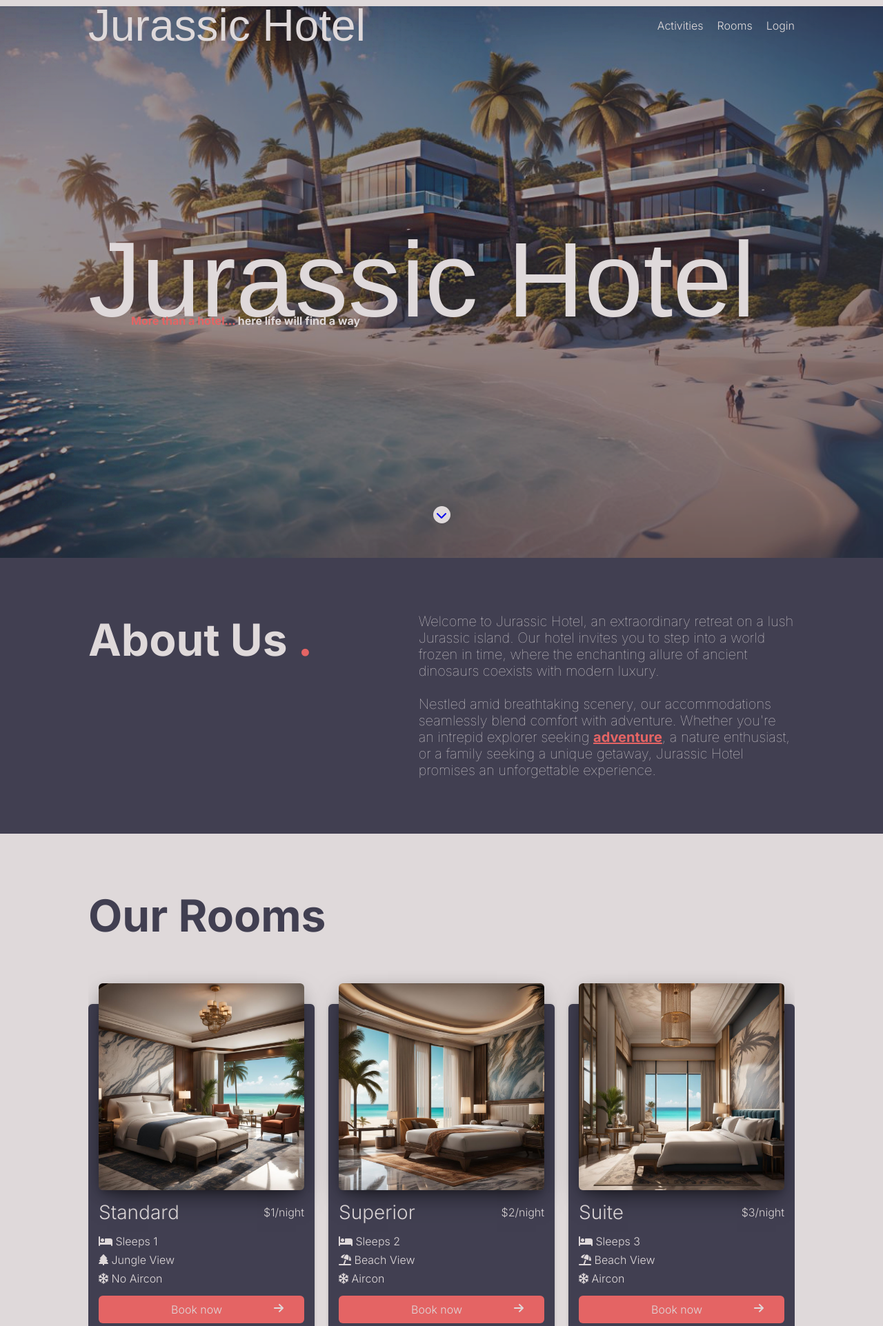
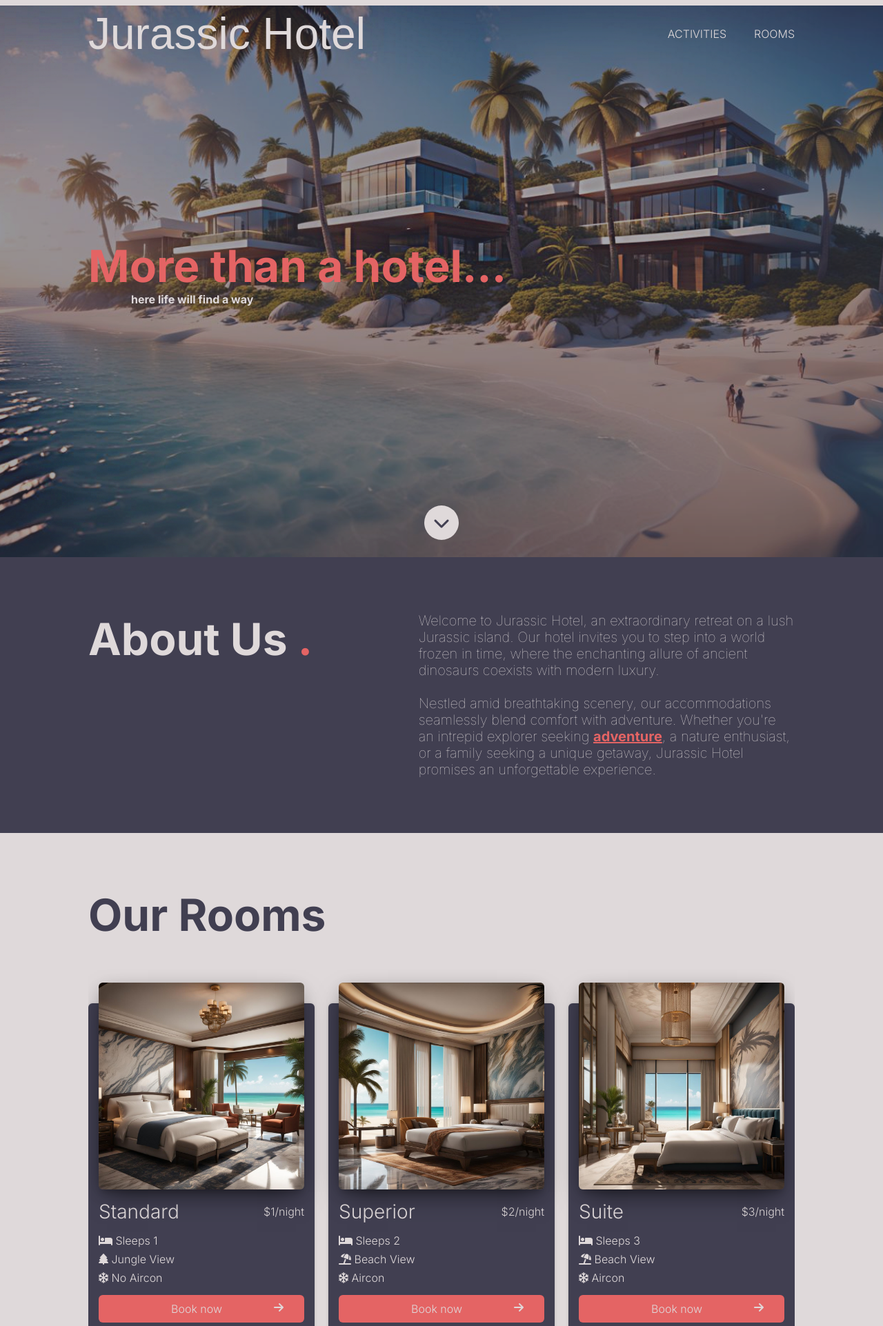
Before and after one commit to Karlsson2/yrgopelagoisland, a PHP site: page / in a window 1280 px wide. Shown: the top 1923 px of the page at 69% size. Run offline with PHP 8.4, Linux system fonts and the light colour scheme; data comes from the database, SQL or seed files in the repository; data that the repository does not hold is empty; some libraries are stand-ins or nearby versions; some web fonts are replaced.

Commit message:
additional mobile styling and implementation of mobile navigation

```diff
--- a/activities.php
+++ b/activities.php
@@ -6,7 +6,7 @@ $random = rand(0, 3);
 $features = getAllFeatures();
 $randomFeature = $features[$random];
 ?>
-<div class="header-image" style="background-image: url('<?= $randomFeature["image"] ?>');">
+<div class="header-image activities" style="background-image: url('<?= $randomFeature["image"] ?>');">
 </div>
 <div class="container activities-container">
     <div class="activities-title">Activities</div>
--- a/dark-footer.php
+++ b/dark-footer.php
@@ -12,9 +12,8 @@
             <div class="logo">Jurassic Hotel</div>
             <div class="footer-links">
                 <div class="footer-title">Links</div>
-                <a href="#">Rooms</a>
-                <a href="#">Activities</a>
-                <a href="#">Login</a>
+                <a href="/index.php#rooms">Rooms</a>
+                <a href="/activities.php">Activities</a>
             </div>
             <div class="contact-us">
                 <div class="footer-title">Contact us</div>
--- a/header.php
+++ b/header.php
@@ -8,7 +8,7 @@ require 'vendor/autoload.php';
 <head>
     <meta charset="UTF-8">
     <meta name="viewport" content="width=device-width, initial-scale=1.0">
-    <title>My Islando</title>
+    <title>Jurassic Hotel</title>
     <link rel="stylesheet" href="style.css">
     <link rel="stylesheet" type="text/css" href="https://cdn.jsdelivr.net/npm/daterangepicker/daterangepicker.css" />
     <link rel="stylesheet" href="https://cdnjs.cloudflare.com/ajax/libs/font-awesome/6.5.1/css/all.min.css" integrity="sha512-DTOQO9RWCH3ppGqcWaEA1BIZOC6xxalwEsw9c2QQeAIftl+Vegovlnee1c9QX4TctnWMn13TZye+giMm8e2LwA==" crossorigin="anonymous" referrerpolicy="no-referrer" />
--- a/hotelFunctions.php
+++ b/hotelFunctions.php
@@ -10,8 +10,6 @@ $dotenv = Dotenv::createImmutable(__DIR__);
 $dotenv->load();
 
 session_start();
-
-
 
 /*
 Here's something to start your career as a hotel manager.
--- a/index.php
+++ b/index.php
@@ -9,8 +9,8 @@ $features = getallFeatures();
 <div class="index-header-image" style="background-image: url('images/index-header.jpg');">
     <div class="before"></div>
     <div class="header-text-container">
-        <div class="header-title">Jurassic Hotel</div>
-        <div class="header-subtitle"><span class="coral-text">More than a hotel...</span> here life will find a way</div>
+        <div class="header-title"><span class="coral-text">More than a hotel...</span></div>
+        <div class="header-subtitle"> here life will find a way</div>
     </div>
     <div class="chevron-container"><a href="#about-us"><i class="fa-solid fa-chevron-down"></i></a></div>
 </div>
@@ -18,63 +18,15 @@ $features = getallFeatures();
     <div class="container">
         <div class="about-us-container" id="about-us">
             <div class="about-us">About Us <span class="coral-text">.</span></div>
-            <div class="about-us-text">Welcome to Jurassic Hotel, an extraordinary retreat on a lush Jurassic island. Our hotel invites you to step into a world frozen in time, where the enchanting allure of ancient dinosaurs coexists with modern luxury.<br /><br /> Nestled amid breathtaking scenery, our accommodations seamlessly blend comfort with adventure. Whether you're an intrepid explorer seeking <a href="#" class="coral-text">adventure</a>, a nature enthusiast, or a family seeking a unique getaway, Jurassic Hotel promises an unforgettable experience.</div>
+            <div class="about-us-text">Welcome to Jurassic Hotel, an extraordinary retreat on a lush Jurassic island. Our hotel invites you to step into a world frozen in time, where the enchanting allure of ancient dinosaurs coexists with modern luxury.<br /><br /> Nestled amid breathtaking scenery, our accommodations seamlessly blend comfort with adventure. Whether you're an intrepid explorer seeking <a href="/activities.php" class="coral-text">adventure</a>, a nature enthusiast, or a family seeking a unique getaway, Jurassic Hotel promises an unforgettable experience.</div>
 
         </div>
     </div>
 </div>
-<!-- <div class="container light-background" id="rooms">
-    <div class="room-container">
-        <div class="container-title">Our Rooms</div>
-        <div class="card-container">
-            <?php foreach ($rooms as $room) : ?>
-                <div class="room-card ">
-                    <div class="image-container">
-                        <div class="room-image" style="background-image:url(<?= $room["image1"] ?>); background-position: center;background-size: cover;"> </div>
-                    </div>
-                    <div class="card-room-info">
-                        <div class="info-head">
-                            <div class="room-title"><?= $room["category"] ?></div>
-                            <div class="price">$<?= $room["price_per_night"] ?>/night</div>
-                        </div>
-                        <div class="info-more">
-                            <div class="features">
-                                <div class="beds"><i class="fa-solid fa-bed"></i> Sleeps <?= $room["sleeps"] ?></div>
-                                <div class="view">
-                                    <?php if ($room["view"] == "Jungle") : ?>
-                                        <i class="fa-solid fa-tree"></i> Jungle View
-                                    <?php else : ?>
-                                        <i class="fa-solid fa-umbrella-beach"></i> Beach View
-                                    <?php endif; ?>
-                                </div>
-                                <div class="aircon">
-                                    <?php if ($room["aircon"]) : ?>
-                                        <i class="fa-regular fa-snowflake"></i> Aircon
-                                    <?php else : ?>
-                                        <i class="fa-regular fa-snowflake"></i> No Aircon
-                                    <?php endif; ?>
 
-                                </div>
-                            </div>
-                            <div class="button-div">
-                                <a href="/room.php?room=<?= $room["id"] ?>" class="button">
-                                    <span class="button-text">Book now </span><i class="fa-solid fa-arrow-right"></i>
-
-                                </a>
-                            </div>
-
-                        </div>
-                    </div>
-                </div>
-
-            <?php endforeach; ?>
-        </div>
-    </div>
-</div> -->
-
-<div class="container light-background">
+<div class="container light-background" id="rooms">
     <!-- Slider main container -->
-    <div class="room-container">
+    <div class=" room-container">
         <div class="container-title">Our Rooms</div>
 
         <div class="swiper">
--- a/light-footer.php
+++ b/light-footer.php
@@ -12,9 +12,8 @@
             <div class="logo">Jurassic Hotel</div>
             <div class="footer-links">
                 <div class="footer-title">Links</div>
-                <a href="#">Rooms</a>
-                <a href="#">Activities</a>
-                <a href="#">Login</a>
+                <a href="index.php#rooms">Rooms</a>
+                <a href="/activities.php">Activities</a>
             </div>
             <div class="contact-us">
                 <div class="footer-title">Contact us</div>
--- a/navigation.php
+++ b/navigation.php
@@ -1,8 +1,12 @@
-<div class="nav">
-    <div class="logo"><a href="/index.php">Jurassic Hotel</a></div>
-    <div class="options">
-        <div class="activities"><a href="/activities.php">Activities</a></div>
-        <div class="rooms"><a href="/index.php#rooms">Rooms</a></div>
-        <div class="login"><a href="#">Login</a></div>
-    </div>
-</div>
+<nav>
+    <ul class="nav-bar">
+        <li class="logo"><a href="/index.php">Jurassic Hotel</a></li>
+        <input type="checkbox" id="check">
+        <span class="menu">
+            <li><a href="/activities.php">Activities</a></li>
+            <li><a href="/index.php#rooms">Rooms</a></li>
+            <label for="check" class="close-menu"><i class="fas fa-times"></i></label>
+        </span>
+        <label for="check" class="open-menu"><i class="fas fa-bars"></i></label>
+    </ul>
+</nav>
--- a/style.css
+++ b/style.css
@@ -122,49 +122,89 @@ input[type='text'] {
 }
 /**/
 /*nav*/
-.nav {
+
+.nav-bar {
+  width: 80%;
   display: flex;
   justify-content: space-between;
-  width: 80%;
+  align-items: center;
+  list-style: none;
+  position: relative;
+  padding: 12px 0px;
+  z-index: 3;
   margin: 0 auto;
-  position: sticky;
-  z-index: 3;
-  color: var(--pearl);
 }
-.nav a {
+.menu {
+  display: flex;
+}
+.menu li {
+  padding-left: 40px;
+}
+.menu li a {
+  display: inline-block;
   text-decoration: none;
   color: var(--pearl);
+  text-align: center;
+  transition: 0.15s ease-in-out;
+  position: relative;
+  text-transform: uppercase;
+}
+.menu li a::after {
+  content: '';
+  position: absolute;
+  bottom: 0;
+  left: 0;
+  width: 0;
+  height: 1px;
+  background-color: var(--pearl);
+  transition: 0.15s ease-in-out;
 }
 
-.nav a:hover {
+.menu li a:hover:after {
+  width: 100%;
+}
+
+.open-menu,
+.close-menu {
+  position: absolute;
+  color: var(--pearl);
   cursor: pointer;
-  color: var(--coral);
+  font-size: 1.5rem;
+  display: none;
 }
+
+.open-menu {
+  right: 15px;
+}
+.close-menu {
+  top: 15px;
+  right: 15px;
+}
+
+#check {
+  display: none;
+}
+
 .logo {
   font-family: 'Jurassic Park', sans-serif;
   font-size: 64px;
 }
-.options {
-  display: flex;
-  justify-content: space-around;
-  gap: 20px;
-  align-items: center;
+.logo a {
+  text-decoration: none;
+  color: var(--pearl);
 }
-/**/
 
 .index-header-image {
   height: 100vh;
   background-size: cover;
   background-position: center;
   position: relative;
-  margin-top: -65px;
+  margin-top: -90px;
 }
 .header-title {
-  font-family: 'Jurassic Park', sans-serif;
-  font-size: 154px;
+  font-size: 64px;
 }
 .header-subtitle {
-  margin-top: -40px;
   margin-left: 62px;
   font-weight: 600;
 }
@@ -192,22 +232,29 @@ input[type='text'] {
   opacity: 0.45;
 }
 .chevron-container {
-  width: 25px;
-  height: 25px;
+  font-size: 1.5em;
+  width: 50px;
+  height: 50px;
   margin: 0 auto;
   background: var(--pearl);
   border-radius: 50%;
   color: var(--gun-powder);
-  padding: 5p;
   display: flex;
   justify-content: center;
   align-items: center;
   z-index: 2;
   position: relative;
 }
+.chevron-container a {
+  text-decoration: none;
+  color: var(--gun-powder);
+  transition: 0.5s ease-in-out;
+}
 .chevron-container:hover {
   background: var(--coral);
   cursor: pointer;
+  box-shadow: 0 2px 2px 0 rgba(0, 0, 0, 0.14), 0 3px 1px -2px rgba(0, 0, 0, 0.2),
+    0 1px 5px 0 rgba(0, 0, 0, 0.12);
 }
 
 #about-us {
```
Also changed, not shown: other parts of style.css (+67 -5 lines).
